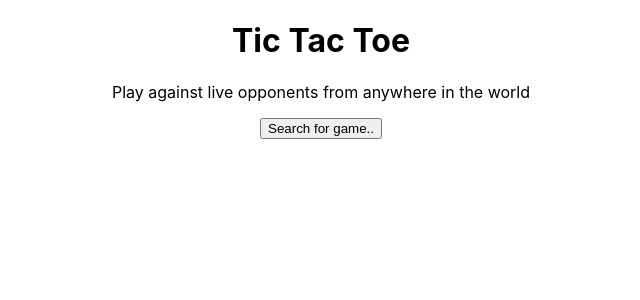
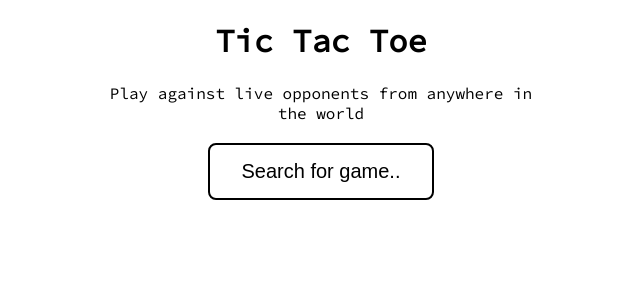
Before and after one commit to motherbrainn/tic-tac-toe, a React (Create React App) app in the folder client/: page / in a window 1280 px wide. Shown: the top 300 px of the page, without its empty margins (319-959 px from the left). Built offline with nearby package versions, Linux system fonts and the light colour scheme; no server answers.

Commit message:
some initial styling

```diff
--- a/client/public/index.html
+++ b/client/public/index.html
@@ -10,6 +10,10 @@
       content="Web site created using create-react-app"
     />
     <link rel="apple-touch-icon" href="https://fav.farm/%F0%9F%91%A9%E2%80%8D%F0%9F%92%BB" />
+    <link rel="preconnect" href="https://fonts.googleapis.com">
+    <link rel="preconnect" href="https://fonts.gstatic.com" crossorigin>
+    <link href="https://fonts.googleapis.com/css2?family=Poppins:wght@100&family=Source+Code+Pro&display=swap" rel="stylesheet">
+
     <!--
       manifest.json provides metadata used when your web app is installed on a
       user's mobile device or desktop. See https://developers.google.com/web/fundamentals/web-app-manifest/
--- a/client/src/components/Header.tsx
+++ b/client/src/components/Header.tsx
@@ -4,6 +4,8 @@
 `;
 const StyledP = styled.p`
   text-align: center;
+  max-width: 450px;
+  margin: 20px auto;
 `;
 const Header = () => {
   return (
--- a/client/src/components/JoinGame.tsx
+++ b/client/src/components/JoinGame.tsx
@@ -9,6 +9,13 @@
   display: flex;
   margin-left: auto;
   margin-right: auto;
+  background-color: white;
+  border: 2px solid black;
+  padding: 15px 32px;
+  font-size: 20px;
+  border-radius: 8px;
+  color: black;
+  cursor: pointer;
 `;
 
 const mapStateToProps = (state: BoardReducerType) => {
--- a/client/src/components/Main.tsx
+++ b/client/src/components/Main.tsx
@@ -16,7 +16,8 @@
 
 const StyledMain = styled.div`
 display: flex
-flex-wrap: wrap`;
+flex-wrap: wrap
+`;
 
 const StyledJoined = styled.div`
   text-align: center;
@@ -26,18 +27,24 @@
   font-size: 25px;
   text-align: center;
   background: red;
+  max-width: 450px;
+  margin: 0 auto;
 `;
 
 const StyledYourTurn = styled.div`
   font-size: 25px;
   text-align: center;
   background: green;
+  max-width: 450px;
+  margin: 0 auto;
 `;
 
 const StyledWaitingForOpponent = styled.div`
   font-size: 25px;
   text-align: center;
   background: yellow;
+  max-width: 450px;
+  margin: 0 auto;
 `;
 
 const mapStateToProps = (state: BoardReducerType) => {
--- /dev/null
+++ b/client/src/global.css.js
@@ -0,0 +1,9 @@
+import { createGlobalStyle } from "styled-components";
+
+//global styling goes here
+
+export default createGlobalStyle`
+body {
+    font-family: 'Source Code Pro', monospace;
+}
+`;
--- a/client/src/index.css
+++ /dev/null
@@ -1,13 +0,0 @@
-body {
-  margin: 0;
-  font-family: -apple-system, BlinkMacSystemFont, 'Segoe UI', 'Roboto', 'Oxygen',
-    'Ubuntu', 'Cantarell', 'Fira Sans', 'Droid Sans', 'Helvetica Neue',
-    sans-serif;
-  -webkit-font-smoothing: antialiased;
-  -moz-osx-font-smoothing: grayscale;
-}
-
-code {
-  font-family: source-code-pro, Menlo, Monaco, Consolas, 'Courier New',
-    monospace;
-}
--- a/client/src/index.tsx
+++ b/client/src/index.tsx
@@ -1,14 +1,15 @@
 import React from "react";
 import ReactDOM from "react-dom";
-import "./index.css";
 import App from "./App";
 import reportWebVitals from "./reportWebVitals";
 import { Provider } from "react-redux";
 import store from "./redux/store";
+import GlobalCSS from "./global.css.js";
 
 ReactDOM.render(
   <Provider store={store}>
     <React.StrictMode>
+      <GlobalCSS />
       <App />
     </React.StrictMode>
   </Provider>,
```
Also changed, not shown: client/src/App.tsx (+3 -4 lines), client/src/App.css (deleted).
